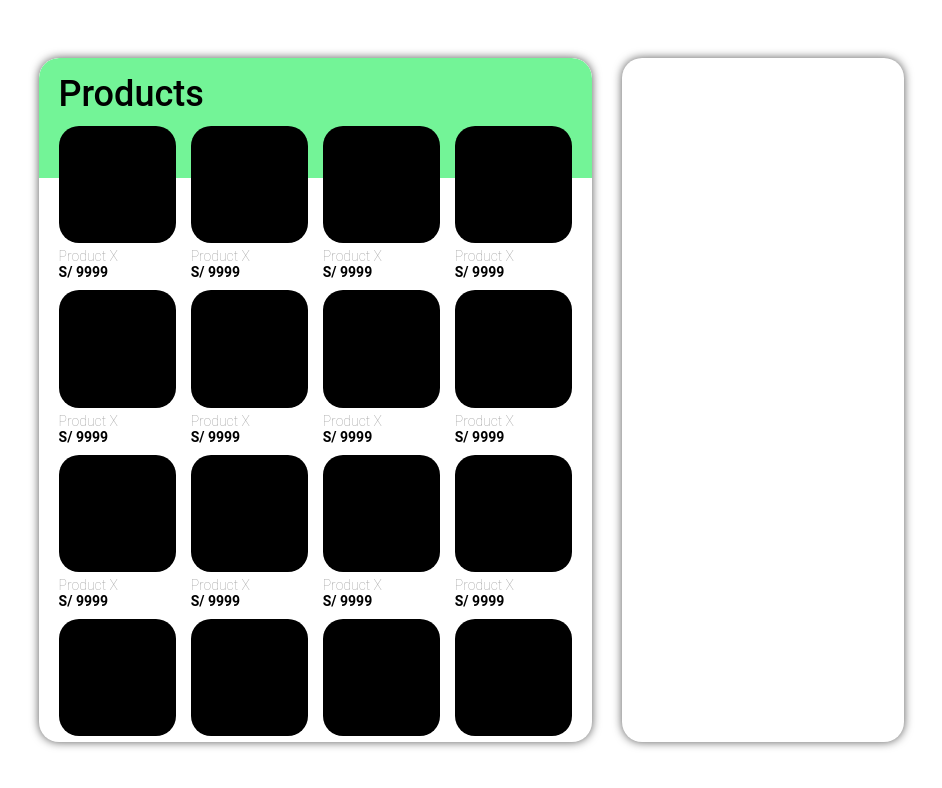
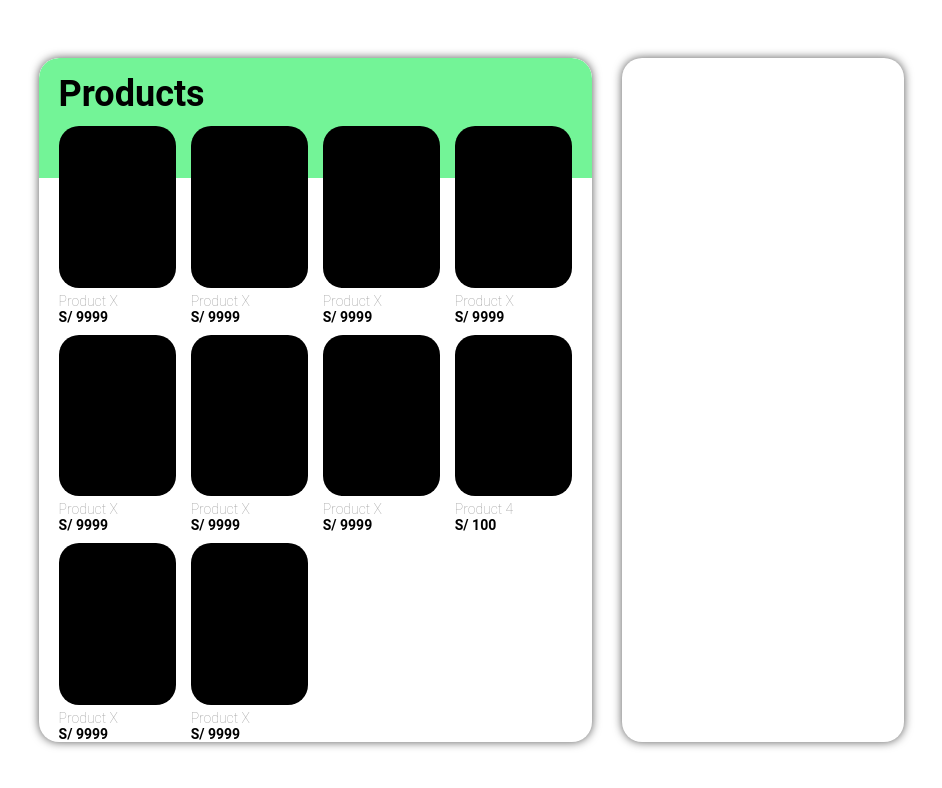
Before and after one commit to SebastianBran/Shopping-cart, a React (Create React App) app: page / in a window 1280 px wide. Shown: the top 788 px of the page, without its empty margins (168-1110 px from the left). Built offline with nearby package versions, Linux system fonts and the light colour scheme.

Commit message:
Item select added

```diff
--- a/src/App.js
+++ b/src/App.js
@@ -2,15 +2,64 @@ import './App.css';
 import React from 'react'
 import Products from './components/Products'
 import ShoppingCart from './components/Shopping-cart'
+import ItemSelect from './components/Item-select'
 
 class App extends React.Component {
+	constructor(props) {
+		super(props);
+		this.state = {
+			products: {
+				items: [
+					{name: "Product X", price: 9999},
+					{name: "Product X", price: 9999},
+					{name: "Product X", price: 9999},
+					{name: "Product X", price: 9999},
+					{name: "Product X", price: 9999},
+					{name: "Product X", price: 9999},
+					{name: "Product X", price: 9999},
+					{name: "Product 4", price: 100},
+					{name: "Product X", price: 9999},
+					{name: "Product X", price: 9999}
+				],
+				expandItem: false,
+				itemSelected: null
+			}
+		}
+	}
+
+	handleClickItem = (j) => {
+		const products = this.state.products;
+		products.expandItem = true;
+		products.itemSelected = j;
+		this.setState({products: products});
+	}
+
+	handleClickCloseItem = () => {
+		const products = this.state.products;
+		products.expandItem = false;
+		this.setState({products: products});
+	}
+
 	render() {
+		const expandItem = this.state.products.expandItem;
+		let showExpandItem;
+		if(expandItem) {
+			const itemSelected = this.state.products.itemSelected;
+			const item = this.state.products.items[itemSelected];
+			showExpandItem = <ItemSelect item={item} handleClickCloseItem={this.handleClickCloseItem}/>;
+		}
+		else showExpandItem = <div></div>;
+
 		return (
 			<div className="App">
 				<div className="Board">
-					<Products/>
+					<Products
+						products={this.state.products}
+						handleClickItem={this.handleClickItem}
+					/>
 					<ShoppingCart/>
 				</div>
+				{showExpandItem}
 			</div>
 		);
 	}
--- /dev/null
+++ b/src/components/Item-select.css
@@ -0,0 +1,88 @@
+.Item-select-bg {
+    height: 100%;
+    width: 100%;
+
+    display: flex;
+    align-items: center;
+    justify-content: center;
+    position: absolute;
+    z-index: 10;
+
+    background-color: rgba(0,0,0,.8);
+}
+
+.Item-select-container {
+    height: 300px;
+    width: 600px;
+
+    display: grid;
+    grid-template-columns: 50% 50%;
+
+    background-color: white;
+    border-radius: 20px;
+
+    box-sizing: border-box;
+    padding: 40px;
+}
+
+.Item-select-img {
+    height: 100%;
+    width: 80%;
+
+    background-color: black;
+    border-radius: 20px;
+}
+
+.Item-select-info {
+    height: 100%;
+    width: 100%;
+
+    display: grid;
+    grid-template-rows: 80% 20%;
+}
+
+.Add-button {
+    width: 100%;
+
+    position: relative;
+
+    background-color: #73F497;
+    border-radius: 10px;
+    border: none;
+    outline: none;
+
+    font-size: 16px;
+    cursor: pointer;
+}
+
+.Add-button:hover { opacity: 0.7; }
+
+.Name-item-select {
+    font-size: 20px;
+    color: #706E6E;
+    padding-bottom: 10px;
+}
+
+.Price-item-select {
+    font-size: 24px;
+    font-weight: 600;
+    padding-bottom: 10px;
+}
+
+.Close-item-select {
+    height: 15px;
+    width: 15px;
+
+    background-color: white;
+    float: right;
+    border: none;
+    outline: none;
+    cursor: pointer;
+
+    background-image: url("/src/assets/icons/cancel.png");
+    background-size: contain;
+}
+
+.Amount-item-select {
+    width: 40px;
+}
--- /dev/null
+++ b/src/components/Item-select.js
@@ -0,0 +1,29 @@
+import React from 'react'
+import './Item-select.css'
+
+class ItemSelect extends React.Component {
+    render() {
+        return(
+            <div className="Item-select-bg">
+                <div className="Item-select-container">
+                    <div className="Item-select-img"></div>
+                    <div className="Item-select-info">
+                        <div className="Item-info">
+                            <button
+                                className="Close-item-select"
+                                onClick={() => this.props.handleClickCloseItem()}
+                            >
+                            </button>
+                            <div className="Name-item-select">{this.props.item.name}</div>
+                            <div className="Price-item-select">S/ {this.props.item.price}</div>
+                            <input type="number" className="Amount-item-select" min="1" max="100"></input>
+                        </div>
+                        <button className="Add-button">Add</button>
+                    </div>
+                </div>
+            </div>
+        );
+    }
+}
+
+export default ItemSelect;
--- a/src/components/Products.css
+++ b/src/components/Products.css
@@ -34,10 +34,10 @@
     top: 15px;
 
     font-size: 36px;
-    font-weight: 500;
+    font-weight: 600;
 }
 
-.Container-items {
+.Container-items-products {
     display: grid;
     grid-template-columns: repeat(4, 1fr);
 
@@ -56,14 +56,14 @@
 
 /* ITEM */
 
-.Item {
+.Item-products {
     display: flex;
 
     flex-direction: column;
     width: 100%;
 }
 
-.Container-image-item {
+.Container-image-item-products {
     width: 100%;
     height: 85%;
     background-color: black;
@@ -71,20 +71,14 @@
     margin-bottom: 5px;
 }
 
-.Container-image-item:after {
-    content: '';
-    display: block;
-    padding-bottom: 100%;
-}
-
-.Name-item {
+.Name-item-products {
     font-weight: 100;
     font-size: 14px;
     line-height: 16px;
     color: #9b9b9b;
 }
 
-.Price-item {
+.Price-item-products {
     font-weight: bolder;
     font-size: 14px;
     line-height: 16px;
--- a/src/components/Products.js
+++ b/src/components/Products.js
@@ -3,93 +3,34 @@ import './Products.css'
 
 function Item(props) {
     return(
-        <div className="Item">
-            <div className="Container-image-item"></div>
-            <div className="Name-item">{props.name}</div>
-            <div className="Price-item">S/ {props.price}</div>
+        <div className="Item-products" onClick={props.handleClickItem}>
+            <div className="Container-image-item-products"></div>
+            <div className="Name-item-products">{props.name}</div>
+            <div className="Price-item-products">S/ {props.price}</div>
         </div>
     );
 }
 
 class Products extends React.Component {
     render() {
+        const items = this.props.products.items;
+        const renderItems = items.map((i, j) => {
+            return(
+                <Item
+                    name={i.name}
+                    price={i.price}
+                    key={j}
+                    handleClickItem={() => this.props.handleClickItem(j)}
+                />
+            );
+        });
+
         return(
             <div className="Container-products">
                 <div className="Background-products"></div>
                 <div className="Title-products">Products</div>
-                <div className="Container-items">
-                    <Item
-                        name="Product X"
-                        price="9999"
-                    />
-                    <Item
-                        name="Product X"
-                        price="9999"
-                    />
-                    <Item
-                        name="Product X"
-                        price="9999"
-                    />
-                    <Item
-                        name="Product X"
-                        price="9999"
-                    />
-                    <Item
-                        name="Product X"
-                        price="9999"
-                    />
-                    <Item
-                        name="Product X"
-                        price="9999"
-                    />
-                    <Item
-                        name="Product X"
-                        price="9999"
-                    />
-                    <Item
-                        name="Product X"
-                        price="9999"
-                    />
-                     <Item
-                        name="Product X"
-                        price="9999"
-                    />
-                    <Item
-                        name="Product X"
-                        price="9999"
-                    />
-                    <Item
-                        name="Product X"
-                        price="9999"
-                    />
-                    <Item
-                        name="Product X"
-                        price="9999"
-                    />
-                    <Item
-                        name="Product X"
-                        price="9999"
-                    />
-                    <Item
-                        name="Product X"
-                        price="9999"
-                    />
-                    <Item
-                        name="Product X"
-                        price="9999"
-                    />
-                    <Item
-                        name="Product X"
-                        price="9999"
-                    />
-                    <Item
-                        name="Product X"
-                        price="9999"
-                    />
-                    <Item
-                        name="Product X"
-                        price="9999"
-                    />
+                <div className="Container-items-products">
+                    {renderItems}
                 </div>
             </div>
         );
```
Also changed, not shown: src/assets/icons/cancel.png (added).
